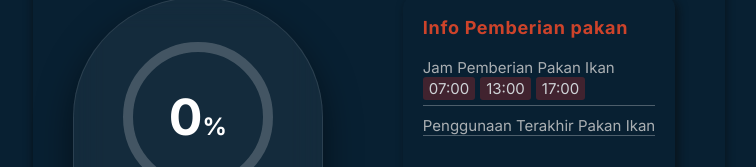
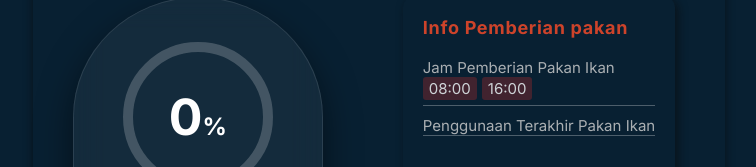
Before and after one commit to rafignwn/web-chanos-project, a React (Create React App) app: page /monitoring-pakan in a window 1280 px wide. Shown: the part 232-399 px from the top of the page, without its empty margins (261-1017 px from the left). Built offline with nearby package versions, Linux system fonts and the light colour scheme; no server answers.

Commit message:
update jam pemberian pakan

```diff
--- a/src/component/MonitoringPakan/MonitoringPakan.jsx
+++ b/src/component/MonitoringPakan/MonitoringPakan.jsx
@@ -25,7 +25,7 @@ export default function MonitroingPakan() {
   const dataPakanDefault = useMemo(() => {
     return {
       items: ["Jam Pemberian Pakan Ikan", "Penggunaan Terakhir Pakan Ikan"],
-      values: [["07:00", "13:00", "17:00"]],
+      values: [["08:00", "16:00"]],
       link: {
         title: "Beri Pakan Ikan",
         type: "button",
```
